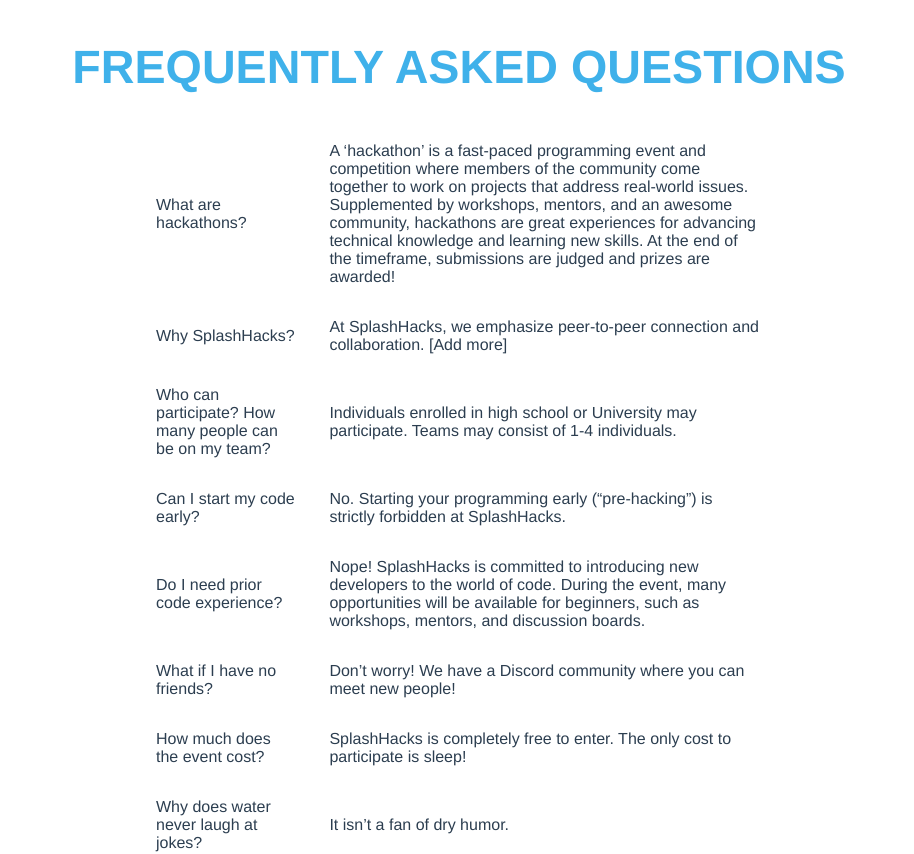
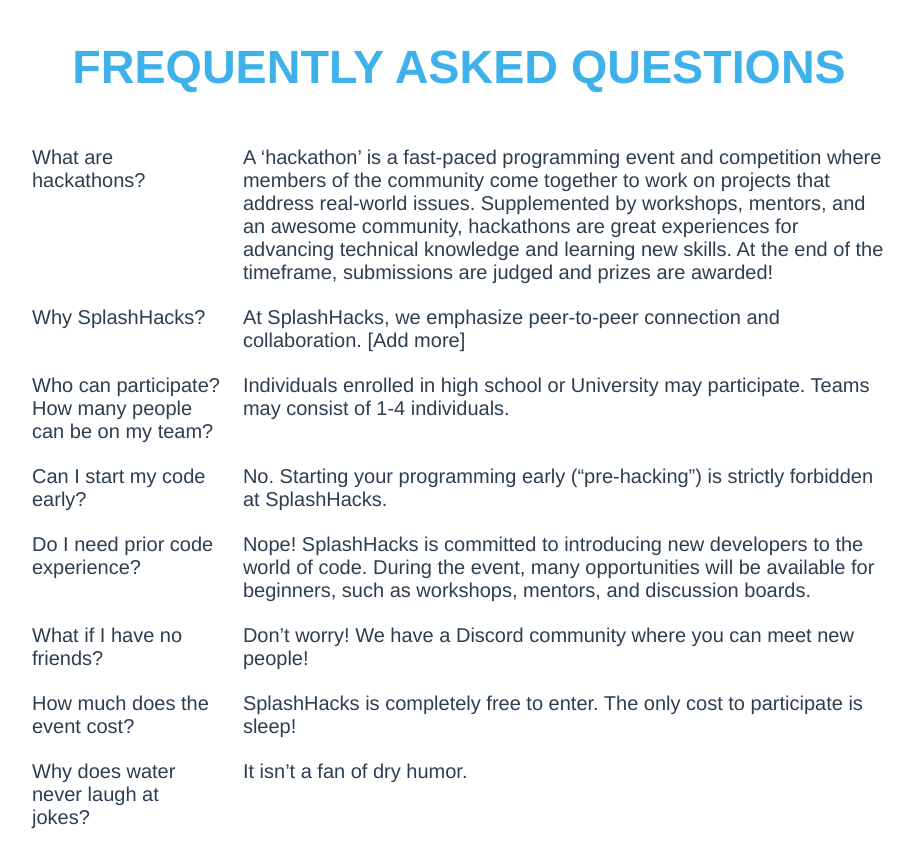
Before and after one commit to splashhacks/web, a Vue app: page / in a window 1280 px wide. Shown: the part 2180-3034 px from the top of the page, without its empty margins (181-1095 px from the left). Built offline with nearby package versions, Linux system fonts and the light colour scheme.

Commit message:
styled table

```diff
--- a/src/pages/Home.vue
+++ b/src/pages/Home.vue
@@ -54,7 +54,7 @@
 
 <style scoped>
 #centerTable {
-  width: 50vw;
+  width: 70vw;
   margin-left: auto;
   margin-right: auto;
   text-align: left;
--- a/src/sections/QA.vue
+++ b/src/sections/QA.vue
@@ -64,8 +64,16 @@
 </template>
 
 <style scoped>
-td,
-th {
-  padding: 15px;
+table {
+  font-size: 20px;
+  border-spacing: 20px;
+}
+tr{
+  vertical-align: top;
+}
+tr :first-child {
+  font-weight: 500;
+
+
 }
 </style>
```
